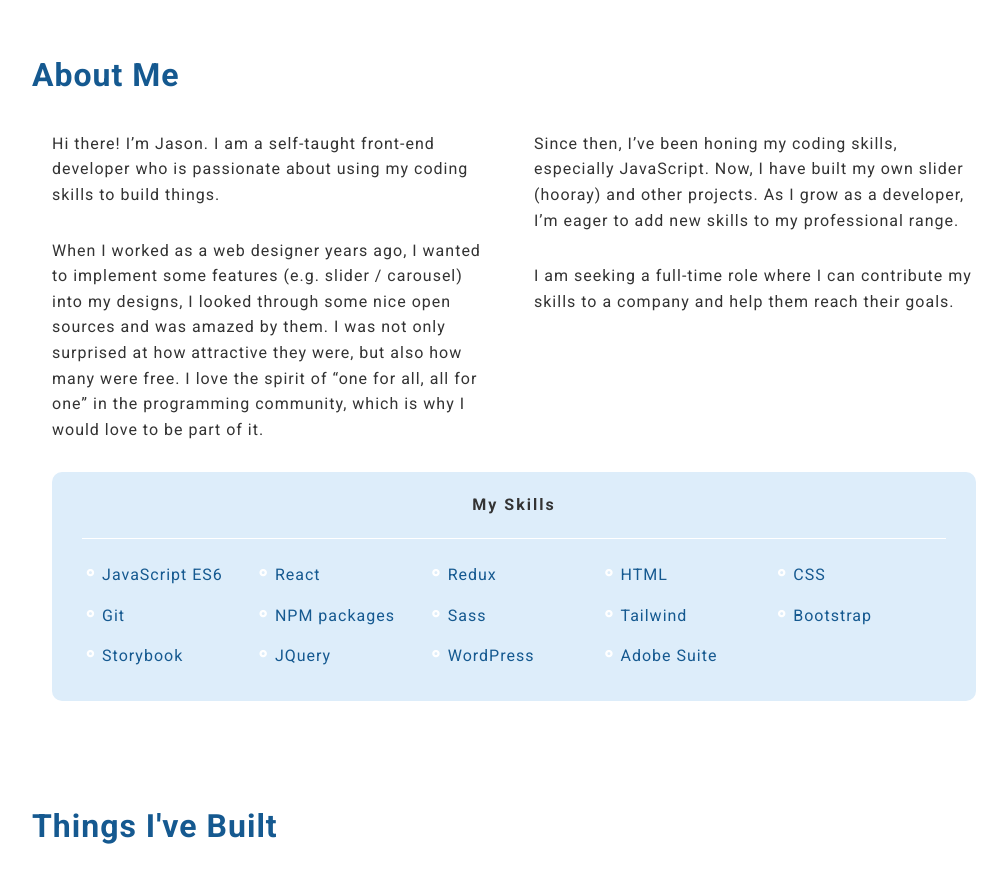
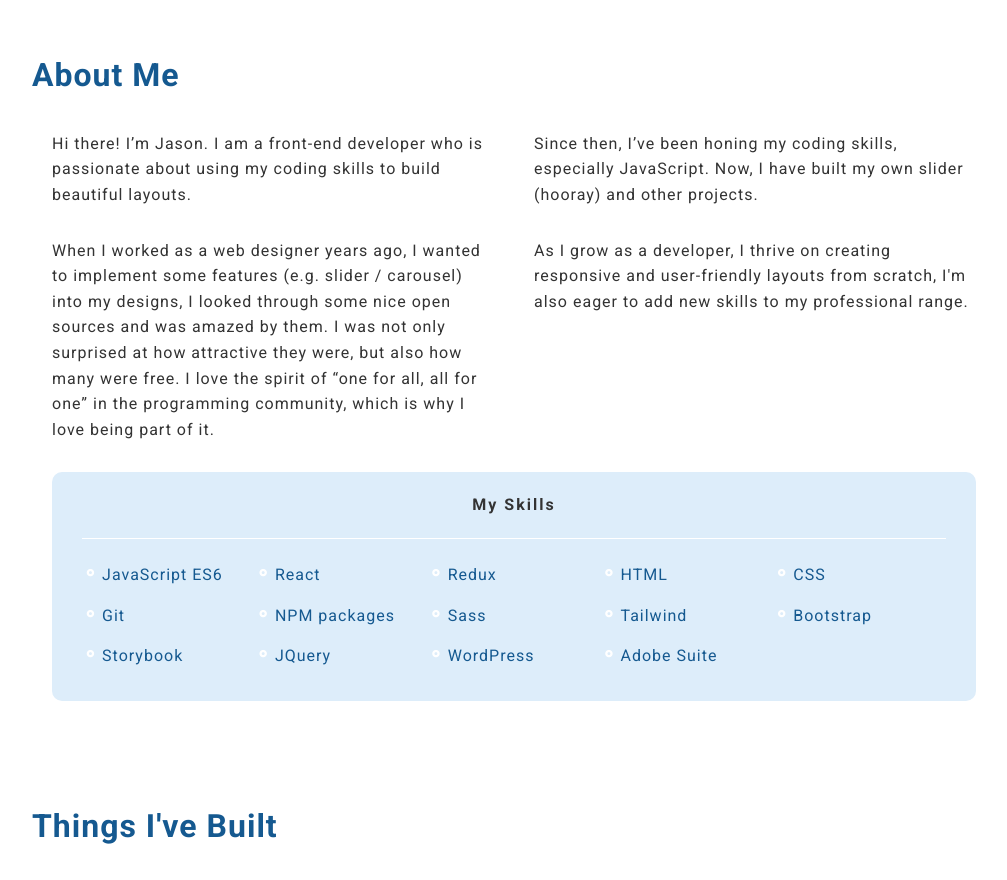
Before and after one commit to jasontwuk/Portfolio_React, a React (Create React App) app: page / in a window 1280 px wide. Shown: the part 900-1780 px from the top of the page, without its empty margins (126-1133 px from the left). Built offline with nearby package versions, Linux system fonts and the light colour scheme.

Commit message:
update "About Me" section

```diff
--- a/src/components/About.js
+++ b/src/components/About.js
@@ -16,8 +16,8 @@ const About = () => {
       <div className="text_container">
         <div className="text_left">
           <p>
-            Hi there! I’m Jason. I am a self-taught front-end developer who is
-            passionate about using my coding skills to build things.
+            Hi there! I’m Jason. I am a front-end developer who is
+            passionate about using my coding skills to build beautiful layouts.
           </p>
           <p>
             When I worked as a web designer years ago, I wanted to implement
@@ -25,7 +25,7 @@ const About = () => {
             through some nice open sources and was amazed by them. I was not
             only surprised at how attractive they were, but also how many were
             free. I love the spirit of “one for all, all for one” in the
-            programming community, which is why I would love to be part of it.
+            programming community, which is why I love being part of it.
           </p>
         </div>
 
@@ -33,12 +33,10 @@ const About = () => {
           <p>
             Since then, I’ve been honing my coding skills, especially
             JavaScript. Now, I have built my own slider (hooray) and other
-            projects. As I grow as a developer, I’m eager to add new skills to
-            my professional range.
+            projects.
           </p>
           <p>
-            I am seeking a full-time role where I can contribute my skills to a
-            company and help them reach their goals.
+            As I grow as a developer, I thrive on creating responsive and user-friendly layouts from scratch, I'm also eager to add new skills to my professional range.
           </p>
         </div>
       </div>
```
Also changed, not shown: 1 other file (tests, documents, lock files or other folders).
